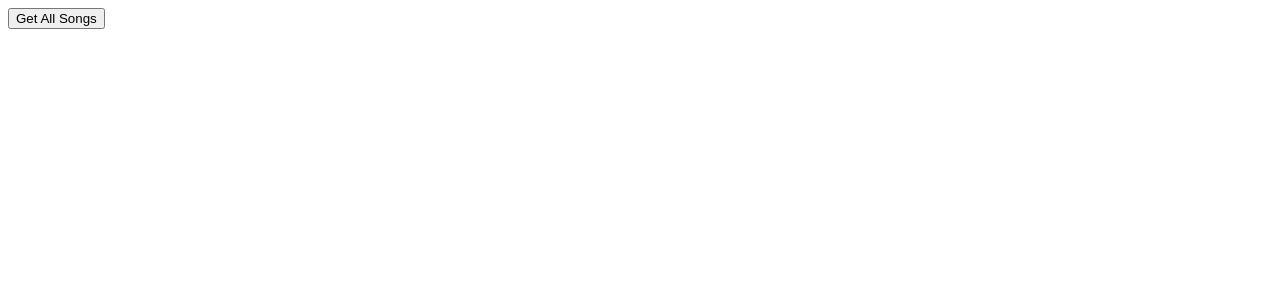
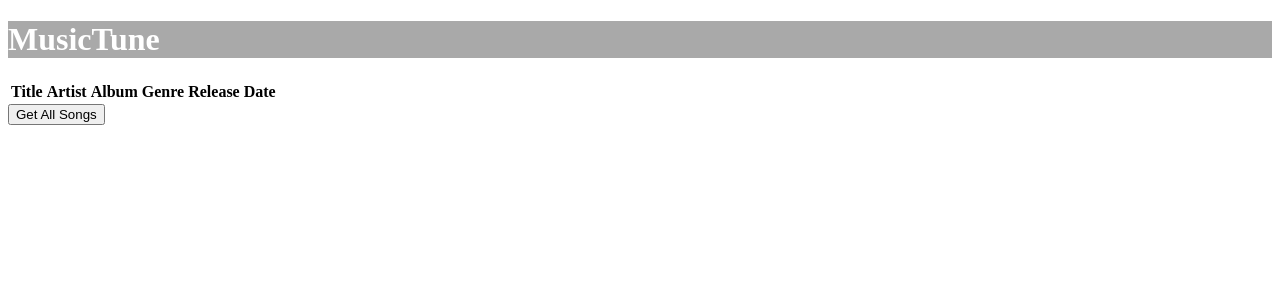
Before and after one commit to bhite2/MusicLibraryFrontend, a React (Create React App) app: page / in a window 1280 px wide. Shown: the top 300 px of the page. Built offline with nearby package versions, Linux system fonts and the light colour scheme; no server answers.

Commit message:
Addded styling to the NavBar.

```diff
--- a/src/App.js
+++ b/src/App.js
@@ -1,5 +1,7 @@
 import React, {useState, useEffect} from "react";
 import axios from "axios";
+import NavBar from "./Components/NavigationBar/NavigationBar";
+import MusicTable from "./Components/MusicTable/MusicTable";
 
 function App() {
 
@@ -17,6 +19,8 @@
 
   return (
     <div>
+      <NavBar/>
+      <MusicTable/>
 
       <button onClick={() => getAllSongs()}>Get All Songs</button>
 
--- a/src/Components/MusicTable/MusicTable.jsx
+++ b/src/Components/MusicTable/MusicTable.jsx
@@ -0,0 +1,20 @@
+const MusicTable = (props) => {
+    return (
+        <table>
+            <thead>
+                <tr>
+                    <th>Title</th>
+                    <th>Artist</th>
+                    <th>Album</th>
+                    <th>Genre</th>
+                    <th>Release Date</th>
+                </tr>
+            </thead>
+            <tbody>
+
+            </tbody>
+        </table>
+     );
+}
+
+export default MusicTable;
--- /dev/null
+++ b/src/Components/NavigationBar/NavigationBar.css
@@ -0,0 +1,4 @@
+h1 {
+    background-color: darkgray;
+    color: white;
+}
--- a/src/Components/NavigationBar/NavigationBar.jsx
+++ b/src/Components/NavigationBar/NavigationBar.jsx
@@ -0,0 +1,12 @@
+import './NavigationBar.css';
+
+const NavBar = () => {
+    return (
+        <div>
+            <h1>MusicTune</h1>
+        </div>
+
+     );
+}
+
+export default NavBar;
```
